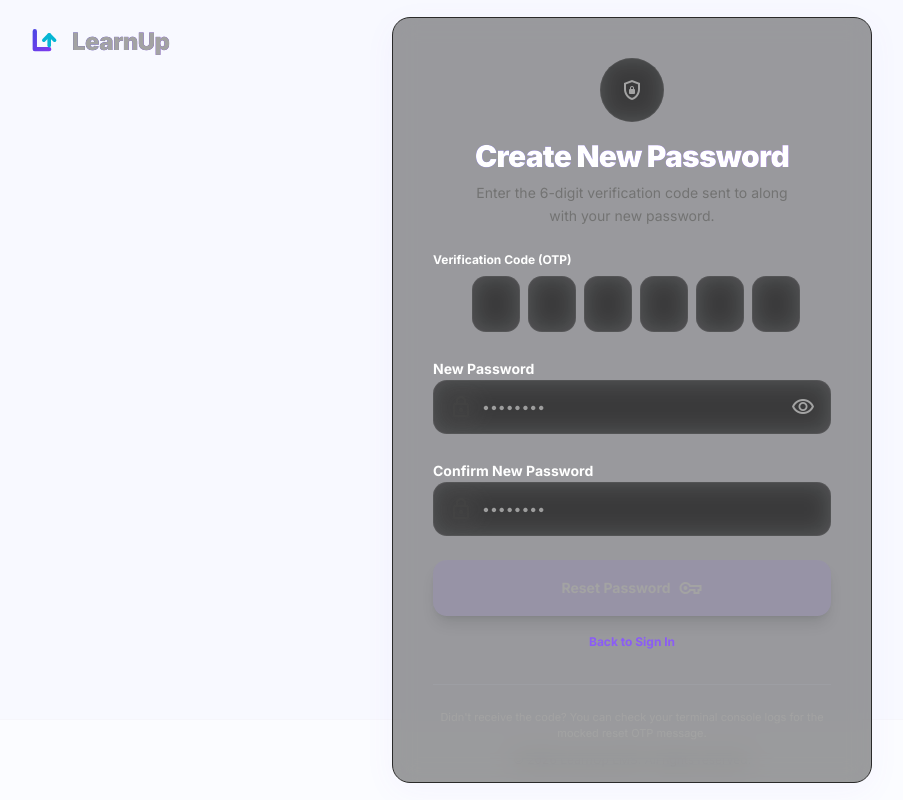
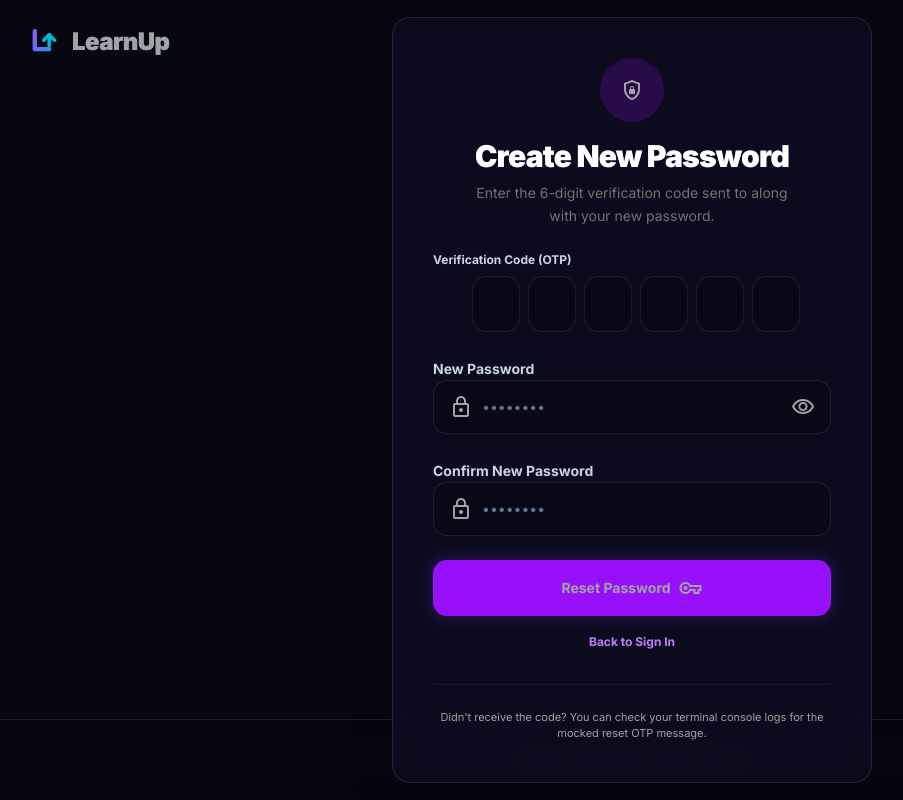
Before and after one commit to anujjha2001/learnup, a Next.js app: page /auth/reset-password in a window 1280 px wide. Shown: the whole page, without its empty margins (8-911 px from the left). Built offline with nearby package versions, Linux system fonts and the light colour scheme; no server answers.

Commit message:
Fix search case sensitivity and make reset password theme match global dark UI

```diff
--- a/src/app/auth/reset-password/page.tsx
+++ b/src/app/auth/reset-password/page.tsx
@@ -106,17 +106,17 @@ function ResetPasswordForm() {
   };
 
   return (
-    <div className="w-full max-w-[480px] glass-card rounded-2xl overflow-hidden shadow-2xl border border-[#c7c4d8]/20 bg-white/95 p-8 md:p-10 text-center relative z-10 animate-fadeIn">
+    <div className="w-full max-w-[480px] rounded-2xl overflow-hidden shadow-2xl border border-white/10 bg-[#0d0d21]/80 backdrop-blur-md p-8 md:p-10 text-center relative z-10 animate-fadeIn">
       <div className="flex flex-col items-center mb-6">
-        <div className="w-16 h-16 rounded-full bg-[#eff4ff] flex items-center justify-center text-[#3525cd] mb-4">
+        <div className="w-16 h-16 rounded-full bg-purple-600/20 flex items-center justify-center text-purple-400 mb-4">
           <span className="material-symbols-outlined text-[36px] select-none">
             {success ? "task_alt" : "shield_lock"}
           </span>
         </div>
-        <h2 className="text-3xl font-black bg-gradient-to-r from-[#3525cd] to-[#712ae2] bg-clip-text text-transparent tracking-tight">
+        <h2 className="text-3xl font-black bg-gradient-to-r from-purple-400 to-blue-400 bg-clip-text text-transparent tracking-tight">
           {success ? "Password Reset!" : "Create New Password"}
         </h2>
-        <p className="text-slate-500 text-sm mt-2 max-w-[320px] mx-auto leading-relaxed">
+        <p className="text-slate-400 text-sm mt-2 max-w-[320px] mx-auto leading-relaxed">
           {success
             ? "Your password has been successfully reset. Redirecting you to sign in..."
             : `Enter the 6-digit verification code sent to ${email} along with your new password.`
@@ -128,7 +128,7 @@ function ResetPasswordForm() {
         <form onSubmit={handleSubmit} className="space-y-6 text-left">
           {/* OTP Digit Container */}
           <div className="space-y-2 text-center">
-            <label className="font-bold text-[#0b1c30] text-xs block text-left">Verification Code (OTP)</label>
+            <label className="font-bold text-slate-300 text-xs block text-left">Verification Code (OTP)</label>
             <div className="flex justify-between gap-2 max-w-[320px] mx-auto">
               {otp.map((digit, idx) => (
                 <input
@@ -140,7 +140,7 @@ function ResetPasswordForm() {
                   onChange={(e) => handleOtpChange(e.target, idx)}
                   onKeyDown={(e) => handleOtpKeyDown(e, idx)}
                   onPaste={idx === 0 ? handleOtpPaste : undefined}
-                  className="w-12 h-14 text-center text-xl font-bold rounded-xl border border-[#c7c4d8]/40 bg-[#eff4ff] focus:border-[#3525cd] focus:ring-2 focus:ring-[#3525cd]/20 transition-all outline-none text-[#0b1c30]"
+                  className="w-12 h-14 text-center text-xl font-bold rounded-xl border border-white/10 bg-[#070710]/50 focus:border-purple-500 focus:ring-2 focus:ring-purple-500/20 transition-all outline-none text-white placeholder-slate-500"
                 />
               ))}
             </div>
@@ -148,13 +148,13 @@ function ResetPasswordForm() {
 
           {/* New Password input */}
           <div className="space-y-2">
-            <label className="font-bold text-[#0b1c30] text-sm" htmlFor="newPassword">New Password</label>
+            <label className="font-bold text-slate-300 text-sm" htmlFor="newPassword">New Password</label>
             <div className="relative group">
-              <div className="absolute inset-y-0 left-0 pl-4 flex items-center pointer-events-none text-[#464555] group-focus-within:text-[#3525cd]">
+              <div className="absolute inset-y-0 left-0 pl-4 flex items-center pointer-events-none text-slate-500 group-focus-within:text-purple-400">
                 <span className="material-symbols-outlined text-md select-none">lock</span>
               </div>
               <input
-                className="w-full bg-[#eff4ff] border border-[#c7c4d8]/20 focus:border-[#3525cd] focus:ring-2 focus:ring-[#3525cd]/20 rounded-xl py-4 pl-12 pr-12 transition-all outline-none text-sm text-[#0b1c30]"
+                className="w-full bg-[#070710]/50 border border-white/10 focus:border-purple-500 focus:ring-2 focus:ring-purple-500/20 rounded-xl py-4 pl-12 pr-12 transition-all outline-none text-sm text-white placeholder-slate-500"
                 id="newPassword"
                 placeholder="••••••••"
                 required
@@ -165,7 +165,7 @@ function ResetPasswordForm() {
               <button
                 type="button"
                 onClick={() => setShowPassword(!showPassword)}
-                className="absolute inset-y-0 right-0 pr-4 flex items-center text-[#464555] hover:text-[#0b1c30] cursor-pointer"
+                className="absolute inset-y-0 right-0 pr-4 flex items-center text-slate-500 hover:text-white cursor-pointer"
               >
                 <span className="material-symbols-outlined text-md select-none">
                   {showPassword ? "visibility_off" : "visibility"}
@@ -176,13 +176,13 @@ function ResetPasswordForm() {
 
           {/* Confirm Password input */}
           <div className="space-y-2">
-            <label className="font-bold text-[#0b1c30] text-sm" htmlFor="confirmPassword">Confirm New Password</label>
+            <label className="font-bold text-slate-300 text-sm" htmlFor="confirmPassword">Confirm New Password</label>
             <div className="relative group">
-              <div className="absolute inset-y-0 left-0 pl-4 flex items-center pointer-events-none text-[#464555] group-focus-within:text-[#3525cd]">
+              <div className="absolute inset-y-0 left-0 pl-4 flex items-center pointer-events-none text-slate-500 group-focus-within:text-purple-400">
                 <span className="material-symbols-outlined text-md select-none">lock</span>
               </div>
               <input
-                className="w-full bg-[#eff4ff] border border-[#c7c4d8]/20 focus:border-[#3525cd] focus:ring-2 focus:ring-[#3525cd]/20 rounded-xl py-4 pl-12 pr-12 transition-all outline-none text-sm text-[#0b1c30]"
+                className="w-full bg-[#070710]/50 border border-white/10 focus:border-purple-500 focus:ring-2 focus:ring-purple-500/20 rounded-xl py-4 pl-12 pr-12 transition-all outline-none text-sm text-white placeholder-slate-500"
                 id="confirmPassword"
                 placeholder="••••••••"
                 required
@@ -194,8 +194,8 @@ function ResetPasswordForm() {
           </div>
 
           {error && (
-            <div className="p-3.5 bg-red-50 border border-red-200 text-red-800 rounded-xl text-xs font-semibold flex items-center gap-2">
-              <span className="material-symbols-outlined text-red-600 text-[18px] select-none">error</span>
+            <div className="p-3.5 bg-red-500/10 border border-red-500/20 text-red-400 rounded-xl text-xs font-semibold flex items-center gap-2">
+              <span className="material-symbols-outlined text-[18px] select-none">error</span>
               <span>{error}</span>
             </div>
           )}
@@ -204,7 +204,7 @@ function ResetPasswordForm() {
             <button
               type="submit"
               disabled={loading}
-              className="w-full py-4 rounded-xl bg-[#3525cd] text-white font-bold shadow-lg hover:shadow-xl hover:bg-[#2b1db0] flex items-center justify-center gap-2 transition-all disabled:opacity-50 cursor-pointer text-sm"
+              className="w-full py-4 rounded-xl bg-purple-600 text-white font-bold shadow-[0_0_20px_rgba(147,51,234,0.3)] hover:shadow-[0_0_30px_rgba(147,51,234,0.5)] hover:bg-purple-500 flex items-center justify-center gap-2 transition-all disabled:opacity-50 cursor-pointer text-sm"
             >
               <span>{loading ? "Resetting Password..." : "Reset Password"}</span>
               {!loading && <span className="material-symbols-outlined text-[18px] select-none">vpn_key</span>}
@@ -212,7 +212,7 @@ function ResetPasswordForm() {
 
             <Link
               href="/auth"
-              className="inline-block text-xs font-bold text-[#3525cd] hover:underline"
+              className="inline-block text-xs font-bold text-purple-400 hover:text-purple-300 hover:underline"
             >
               Back to Sign In
             </Link>
@@ -222,11 +222,11 @@ function ResetPasswordForm() {
 
       {success && (
         <div className="py-6 flex flex-col items-center justify-center">
-          <div className="w-12 h-12 border-4 border-[#3525cd] border-t-transparent rounded-full animate-spin"></div>
+          <div className="w-12 h-12 border-4 border-purple-500 border-t-transparent rounded-full animate-spin"></div>
         </div>
       )}
 
-      <div className="mt-8 pt-6 border-t border-[#c7c4d8]/10 text-[11px] text-slate-400">
+      <div className="mt-8 pt-6 border-t border-white/5 text-[11px] text-slate-500">
         <p>Didn&apos;t receive the code? You can check your terminal console logs for the mocked reset OTP message.</p>
       </div>
     </div>
@@ -235,7 +235,7 @@ function ResetPasswordForm() {
 
 export default function ResetPasswordPage() {
   return (
-    <div className="bg-[#f8f9ff] min-h-screen flex flex-col items-center justify-center p-4 relative overflow-x-hidden antialiased">
+    <div className="bg-[#070710] min-h-screen flex flex-col items-center justify-center p-4 relative overflow-x-hidden antialiased text-white">
       {/* Dynamic injection of Material Symbols */}
       <link
         href="https://fonts.googleapis.com/css2?family=Material+Symbols+Outlined:wght,FILL@100..700,0..1&display=swap"
@@ -244,11 +244,11 @@ export default function ResetPasswordPage() {
 
       {/* Subtle Atmospheric Background Patterns */}
       <div className="absolute inset-0 pointer-events-none -z-10 overflow-hidden">
-        <div className="absolute -top-[10%] -left-[5%] w-[40%] h-[40%] bg-[#3525cd]/10 rounded-full blur-[120px]"></div>
-        <div className="absolute -bottom-[10%] -right-[5%] w-[40%] h-[40%] bg-[#712ae2]/10 rounded-full blur-[120px]"></div>
+        <div className="absolute -top-[10%] -left-[5%] w-[40%] h-[40%] bg-purple-600/10 rounded-full blur-[120px]"></div>
+        <div className="absolute -bottom-[10%] -right-[5%] w-[40%] h-[40%] bg-blue-600/10 rounded-full blur-[120px]"></div>
         <div
           className="absolute top-1/2 left-1/2 -translate-x-1/2 -translate-y-1/2 w-full h-full opacity-[0.03]"
-          style={{ backgroundImage: "radial-gradient(#3525cd 1px, transparent 1px)", backgroundSize: "32px 32px" }}
+          style={{ backgroundImage: "radial-gradient(rgba(255,255,255,0.2) 1px, transparent 1px)", backgroundSize: "32px 32px" }}
         ></div>
       </div>
 
@@ -258,8 +258,8 @@ export default function ResetPasswordPage() {
           <svg className="h-9 w-9" xmlns="http://www.w3.org/2000/svg" viewBox="0 0 200 200">
             <defs>
               <linearGradient id="grad-auth-logo" x1="0%" y1="0%" x2="100%" y2="100%">
-                <stop offset="0%" style={{ stopColor: "#4F46E5", stopOpacity: 1 }} />
-                <stop offset="100%" style={{ stopColor: "#7C3AED", stopOpacity: 1 }} />
+                <stop offset="0%" style={{ stopColor: "#8b5cf6", stopOpacity: 1 }} />
+                <stop offset="100%" style={{ stopColor: "#3b82f6", stopOpacity: 1 }} />
               </linearGradient>
             </defs>
             <rect width="200" height="200" rx="40" fill="transparent" />
@@ -267,22 +267,22 @@ export default function ResetPasswordPage() {
             <path d="M110 90 L140 60 L170 90" stroke="#06B6D4" strokeWidth="20" strokeLinecap="round" strokeLinejoin="round" fill="none" />
             <path d="M140 60 V120" stroke="#06B6D4" strokeWidth="20" strokeLinecap="round" strokeLinejoin="round" fill="none" />
           </svg>
-          <span className="text-2xl font-black bg-gradient-to-r from-[#3525cd] to-[#712ae2] bg-clip-text text-transparent tracking-tight">
+          <span className="text-2xl font-black bg-gradient-to-r from-purple-400 to-blue-400 bg-clip-text text-transparent tracking-tight">
             LearnUp
           </span>
         </div>
       </div>
 
       <Suspense fallback={
-        <div className="w-full max-w-[480px] glass-card rounded-2xl p-10 text-center relative z-10 bg-white/95">
-          <p className="text-slate-500 font-medium">Loading reset context...</p>
+        <div className="w-full max-w-[480px] rounded-2xl p-10 text-center relative z-10 bg-[#0d0d21]/80 backdrop-blur-md border border-white/10 shadow-2xl">
+          <p className="text-slate-400 font-medium">Loading reset context...</p>
         </div>
       }>
         <ResetPasswordForm />
       </Suspense>
 
-      <footer className="w-full py-8 text-center border-t border-[#c7c4d8]/10 bg-white/40 absolute bottom-0 left-0 right-0">
-        <p className="text-xs text-[#464555] opacity-70">© 2026 LearnUp LMS. All rights reserved.</p>
+      <footer className="w-full py-8 text-center border-t border-white/10 bg-[#070710]/40 absolute bottom-0 left-0 right-0 backdrop-blur-md">
+        <p className="text-xs text-slate-500 opacity-70">© 2026 LearnUp LMS. All rights reserved.</p>
       </footer>
     </div>
   );
```
Also changed, not shown: src/app/api/search/route.ts (+7 -7 lines).
